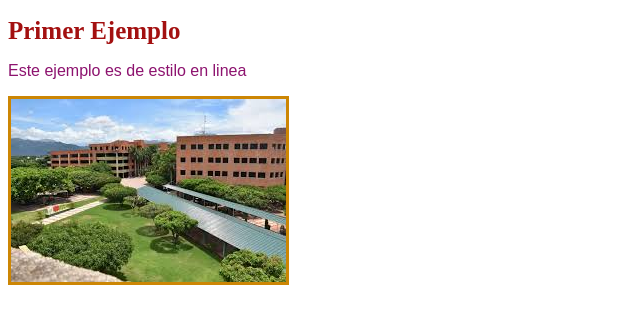
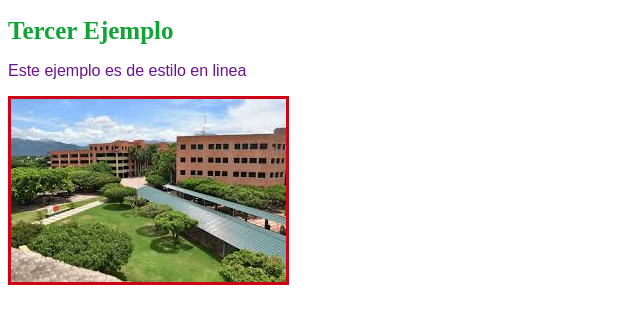
Before and after one commit to 77195828/Laborat8, a plain HTML site: page index.html in a window 1280 px wide. Shown: the whole page, without its empty margins (0-640 px from the left). Drawn offline with Linux system fonts and the light colour scheme.

Commit message:
Ejemplo con CSS externo

```diff
--- a/index.html
+++ b/index.html
@@ -1,23 +1,11 @@
 <!DOCTYPE html>
 <html lang="es">
    <head>
-   <title>Ejemplos Estilos</title>
-   <style>
-    h1{
-    color: rgb(163, 16, 16);
-    font-size: 25px;
-    }
-   p{
-    color: rgb(141, 19, 111);
-    font-family: Arial, Helvetica, sans-serif;
-   }
-   img{
-   border: 3px solid rgb(204, 134, 4);
-   }
-  </style>
+     <title>Ejemplos Estilos</title>
+     <link rel="stylesheet" href="style.css">
    </head>
    <body>
-    <h1> Primer Ejemplo</h1>
+    <h1> Tercer Ejemplo</h1>
     <p>Este ejemplo es de estilo en linea</p>
     <img src="UPC.jpeg" alt="Imagen de la Upc">
    </body>
--- /dev/null
+++ b/style.css
@@ -0,0 +1,11 @@
+h1{
+    color: rgb(16, 163, 53);
+    font-size: 25px;
+    }
+   p{
+    color: rgb(106, 19, 141);
+    font-family: Arial, Helvetica, sans-serif;
+   }
+   img{
+   border: 3px solid rgb(204, 4, 21);
+   }
```
